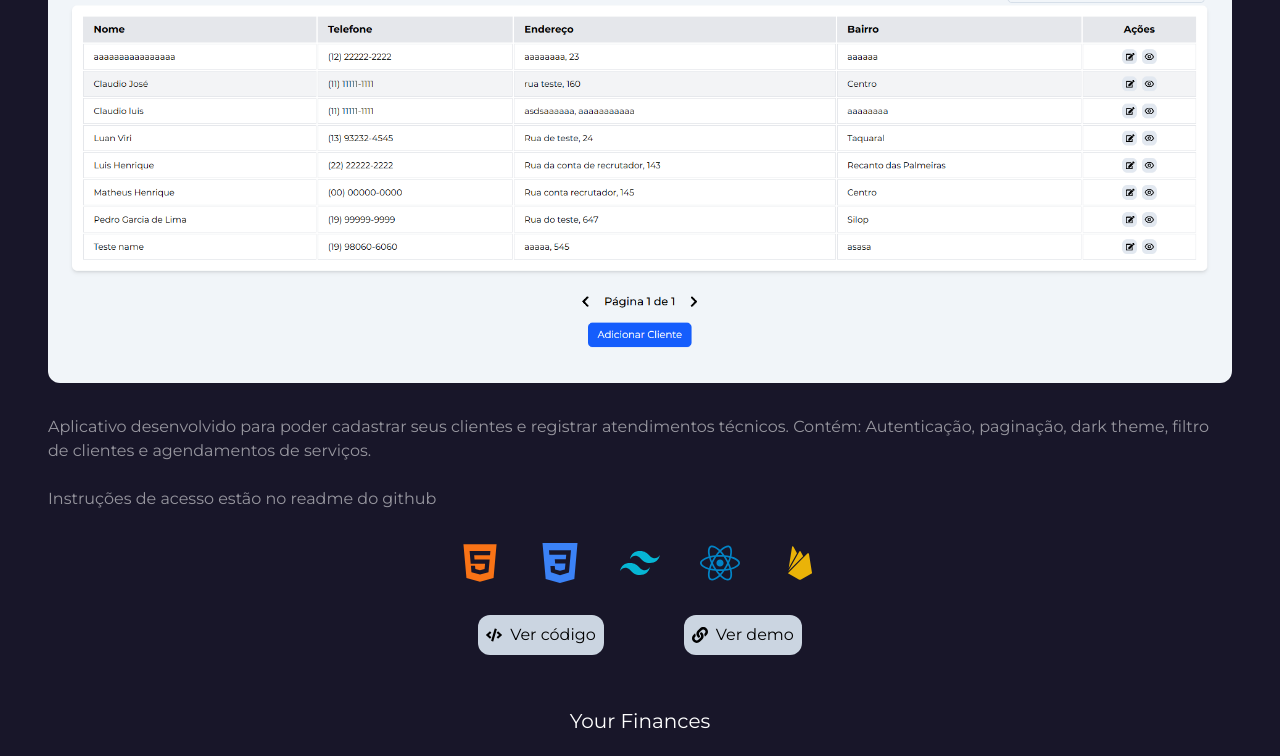
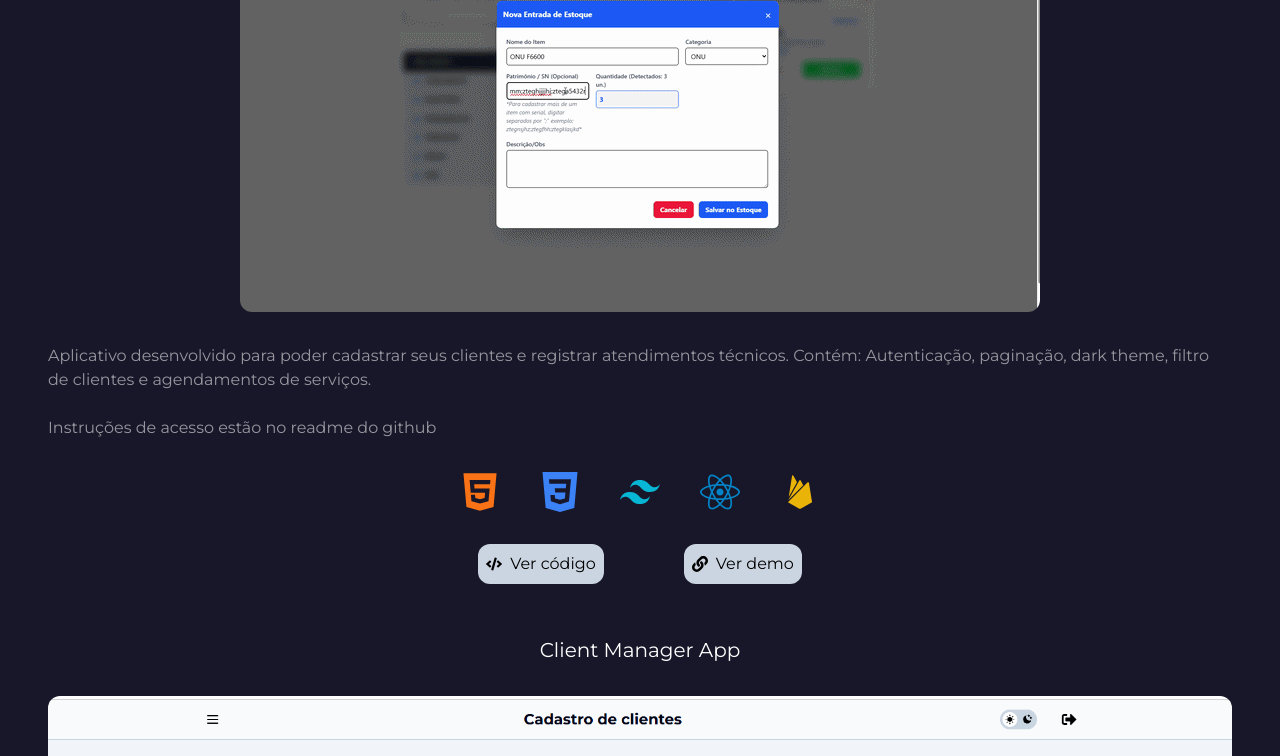
Before and after one commit to mhre1s/My-Portfolio, a React (Vite) app: page / in a window 1280 px wide. Shown: the part 1540-2296 px from the top of the page. Built offline with nearby package versions, Linux system fonts and the light colour scheme.

Commit message:
adding new project in portfolio

```diff
--- a/src/App.jsx
+++ b/src/App.jsx
@@ -178,12 +178,58 @@ function App() {
             >
               Projetos
             </h2>
+
             <div
               ref={sectionRef}
               className={`flex flex-col gap-5 transform transition duration-500 ${
                 isVisible ? "animate-slideIn" : ""
               }`}
             >
+              <div
+                className={`custom-scroll group flex flex-col gap-8 items-center w-full px-4 py-4 rounded-xl transform transition
+                  duration-300 hover:bg-[#1e1e2e] hover:scale-105 hover:shadow-xl`}
+              >
+                <h3 className=" text-xl text-white">Client Manager App</h3>
+                <img className="rounded-xl" src="/trixstockgif.gif" alt="" />
+                <p className="text-white opacity-55">
+                  Aplicativo desenvolvido para poder cadastrar seus clientes e
+                  registrar atendimentos técnicos. Contém: Autenticação,
+                  paginação, dark theme, filtro de clientes e agendamentos de
+                  serviços.
+                  <br />
+                  <br />
+                  Instruções de acesso estão no readme do github
+                </p>
+                <div className="flex justify-center w-full gap-10">
+                  <TfiHtml5 className="text-orange-500 w-10 h-auto" />
+                  <SiCss3 className="text-blue-500 w-10 h-auto" />
+                  <SiTailwindcss className="text-cyan-500 w-10 h-auto" />
+                  <FaReact className="text-sky-600 w-10 h-auto" />
+                  <BiLogoFirebase className="text-yellow-500 w-10 h-auto" />
+                </div>
+                <div className="flex gap-20">
+                  <a
+                    href="https://github.com/mhre1s/Client-Manager-App"
+                    target="_blank"
+                    rel="noopener noreferrer"
+                  >
+                    <button className="px-2 py-2 flex items-center gap-2 bg-slate-300 rounded-xl duration-500 hover:brightness-125">
+                      <FaCode />
+                      Ver código
+                    </button>
+                  </a>
+                  <a
+                    href="https://clientmanagerapp.netlify.app/"
+                    target="_blank"
+                    rel="noopener noreferrer"
+                  >
+                    <button className="px-2 py-2 flex items-center gap-2 bg-slate-300 rounded-xl duration-500 hover:brightness-125">
+                      <FaLink />
+                      Ver demo
+                    </button>
+                  </a>
+                </div>
+              </div>
               <div
                 className={`custom-scroll group flex flex-col gap-8 items-center w-full px-4 py-4 rounded-xl transform transition
                   duration-300 hover:bg-[#1e1e2e] hover:scale-105 hover:shadow-xl`}
```
Also changed, not shown: public/trixstockgif.gif (added).
